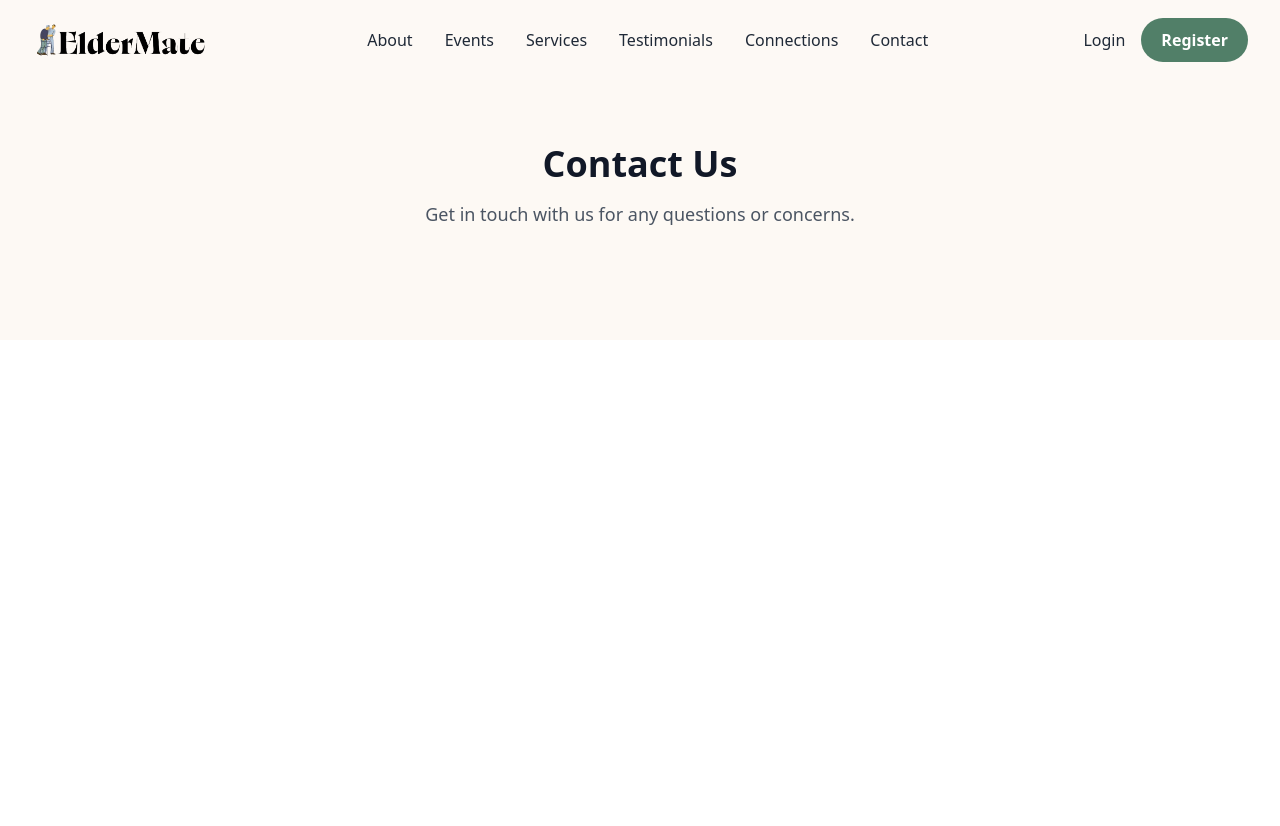
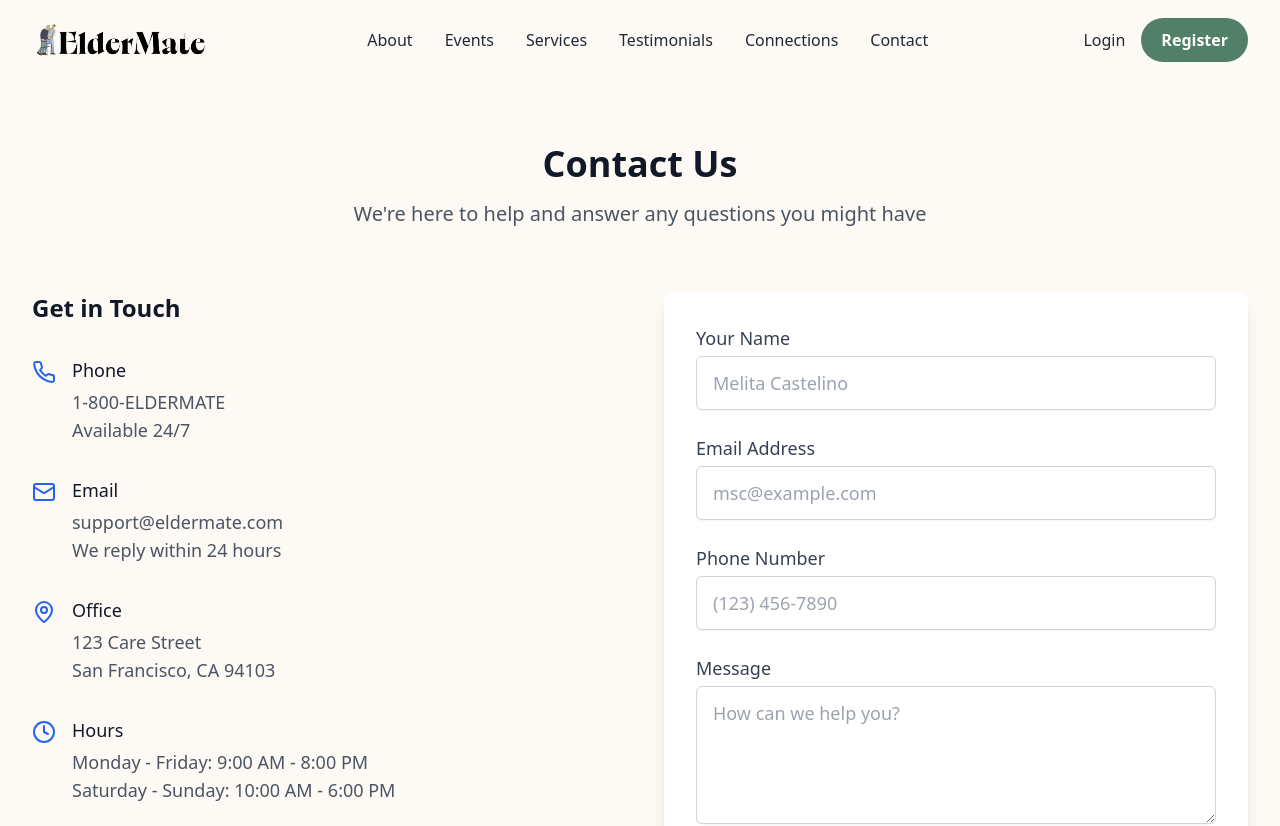
Before and after one commit to ProdigyRahul/Eldermate-fsd, a React (Vite) app in the folder frontend/: page /contact in a window 1280 px wide. Shown: the top 826 px of the page. Before the commit the page ends 800 px from the top, so only its background shows below. Built offline with nearby package versions, Linux system fonts and the light colour scheme.

Commit message:
final changes

```diff
--- a/frontend/src/App.tsx
+++ b/frontend/src/App.tsx
@@ -37,19 +37,19 @@ function App() {
                   <Services />
                   <Testimonials />
                   <Contact />
-                  <CompleteProfile />
+                  {/* <CompleteProfile />
                   <GrandpalForm />
                   <MateForm />
                   <MyProfile />
                   <MyEvents />
                   <ActivityLog />
-                  <RatingAndFeedback />
+                  <RatingAndFeedback /> */}
 
                 </main>
               }
             />
 
-            {/* Individual page routes */}
+            <Route path="/" element={<Home />} />
             <Route path="/about" element={<About />} />
             <Route path="/contact" element={<Contact />} />
             <Route path="/events" element={<Events />} />
--- a/frontend/src/components/CompleteProfile.tsx
+++ b/frontend/src/components/CompleteProfile.tsx
@@ -167,7 +167,7 @@ const CompleteProfile: React.FC = () => {
                     <div className="form-group">
                         <label className="block text-left">Select Your Role:</label>
                         <div className='flex gap-4 mt-2'>
-                            <Link to="/mate-details" className='w-full bg-teal-600 text-white rounded-md py-2 text-center'>Mate</Link>
+                            <Link to="/mateForm" className='w-full bg-teal-600 text-white rounded-md py-2 text-center'>Mate</Link>
                             <Link to="/grandpalForm" className='w-full bg-teal-600 text-white rounded-md py-2 text-center'>Grandpal</Link>
                         </div>
                     </div>
--- a/frontend/src/components/Contact.tsx
+++ b/frontend/src/components/Contact.tsx
@@ -1,19 +1,175 @@
-import React from 'react';
+import React, { useState } from 'react';
+import { Mail, Phone, MapPin, Clock } from 'lucide-react';
+// import { Alert, AlertDescription } from '@/components/ui/alert';
 
-const Contact: React.FC = () => {
+const Contact = () => {
+  const [formStatus, setFormStatus] = useState<'idle' | 'success' | 'error'>('idle');
+  const [formData, setFormData] = useState({
+    name: '',
+    email: '',
+    phone: '',
+    message: ''
+  });
+
+  const handleSubmit = (e: React.FormEvent) => {
+    e.preventDefault();
+    // Simulate form submission
+    setFormStatus('success');
+    // Reset form
+    setFormData({ name: '', email: '', phone: '', message: '' });
+  };
+
+  const handleChange = (e: React.ChangeEvent<HTMLInputElement | HTMLTextAreaElement>) => {
+    setFormData({
+      ...formData,
+      [e.target.name]: e.target.value
+    });
+  };
+
   return (
-    <section className="py-16 bg-[#fdf9f4] ">
+    <section className="py-16 bg-[#fdf9f4]">
       <div className="max-w-7xl mx-auto px-4 sm:px-6 lg:px-8">
         <div className="text-center">
-          <h2 className="text-3xl font-bold text-gray-900 sm:text-4xl">Contact Us</h2>
-          <p className="mt-4 text-lg text-gray-600">
-            Get in touch with us for any questions or concerns.
+          <h2 className="text-4xl font-bold text-gray-900">Contact Us</h2>
+          <p className="mt-4 text-xl text-gray-600">
+            We're here to help and answer any questions you might have
           </p>
         </div>
-        <div className="mt-12 max-w-lg mx-auto">
-          <form className="space-y-6">
-            {/* Add contact form here */}
-          </form>
+
+        <div className="mt-16 grid grid-cols-1 lg:grid-cols-2 gap-12">
+          {/* Contact Information */}
+          <div className="space-y-8 lg:pr-12">
+            <div className="text-2xl font-semibold text-gray-900 mb-6">
+              Get in Touch
+            </div>
+
+            <div className="flex items-start space-x-4">
+              <Phone className="w-6 h-6 text-blue-600 mt-1" />
+              <div>
+                <h3 className="text-lg font-medium text-gray-900">Phone</h3>
+                <p className="mt-1 text-lg text-gray-600">
+                  1-800-ELDERMATE<br />
+                  Available 24/7
+                </p>
+              </div>
+            </div>
+
+            <div className="flex items-start space-x-4">
+              <Mail className="w-6 h-6 text-blue-600 mt-1" />
+              <div>
+                <h3 className="text-lg font-medium text-gray-900">Email</h3>
+                <p className="mt-1 text-lg text-gray-600">
+                  support@eldermate.com<br />
+                  We reply within 24 hours
+                </p>
+              </div>
+            </div>
+
+            <div className="flex items-start space-x-4">
+              <MapPin className="w-6 h-6 text-blue-600 mt-1" />
+              <div>
+                <h3 className="text-lg font-medium text-gray-900">Office</h3>
+                <p className="mt-1 text-lg text-gray-600">
+                  123 Care Street<br />
+                  San Francisco, CA 94103
+                </p>
+              </div>
+            </div>
+
+            <div className="flex items-start space-x-4">
+              <Clock className="w-6 h-6 text-blue-600 mt-1" />
+              <div>
+                <h3 className="text-lg font-medium text-gray-900">Hours</h3>
+                <p className="mt-1 text-lg text-gray-600">
+                  Monday - Friday: 9:00 AM - 8:00 PM<br />
+                  Saturday - Sunday: 10:00 AM - 6:00 PM
+                </p>
+              </div>
+            </div>
+          </div>
+
+          {/* Contact Form */}
+          <div className="bg-white rounded-lg shadow-lg p-8">
+            <form onSubmit={handleSubmit} className="space-y-6">
+              <div>
+                <label htmlFor="name" className="block text-lg font-medium text-gray-700">
+                  Your Name
+                </label>
+                <input
+                  type="text"
+                  id="name"
+                  name="name"
+                  value={formData.name}
+                  onChange={handleChange}
+                  required
+                  className="mt-1 block w-full px-4 py-3 border border-gray-300 rounded-md shadow-sm text-lg"
+                  placeholder="Melita Castelino"
+                />
+              </div>
+
+              <div>
+                <label htmlFor="email" className="block text-lg font-medium text-gray-700">
+                  Email Address
+                </label>
+                <input
+                  type="email"
+                  id="email"
+                  name="email"
+                  value={formData.email}
+                  onChange={handleChange}
+                  required
+                  className="mt-1 block w-full px-4 py-3 border border-gray-300 rounded-md shadow-sm text-lg"
+                  placeholder="msc@example.com"
+                />
+              </div>
+
+              <div>
+                <label htmlFor="phone" className="block text-lg font-medium text-gray-700">
+                  Phone Number
+                </label>
+                <input
+                  type="tel"
+                  id="phone"
+                  name="phone"
+                  value={formData.phone}
+                  onChange={handleChange}
+                  className="mt-1 block w-full px-4 py-3 border border-gray-300 rounded-md shadow-sm text-lg"
+                  placeholder="(123) 456-7890"
+                />
+              </div>
+
+              <div>
+                <label htmlFor="message" className="block text-lg font-medium text-gray-700">
+                  Message
+                </label>
+                <textarea
+                  id="message"
+                  name="message"
+                  value={formData.message}
+                  onChange={handleChange}
+                  required
+                  rows={4}
+                  className="mt-1 block w-full px-4 py-3 border border-gray-300 rounded-md shadow-sm text-lg"
+                  placeholder="How can we help you?"
+                />
+              </div>
+
+              <button
+                type="submit"
+                className="w-full #517f68 text-white px-6 py-4 rounded-md text-lg font-medium hover:bg-blue-700 transition-colors"
+              >
+                Send Message
+              </button>
+            </form>
+
+            {/* {formStatus === 'success' && (
+              <Alert className="mt-6 bg-green-50 border-green-200">
+                <AlertDescription className="text-green-800">
+                  Thank you for your message! We'll get back to you soon.
+                </AlertDescription>
+              </Alert>
+            )} */}
+          </div>
         </div>
       </div>
     </section>
--- a/frontend/src/components/MateForm.tsx
+++ b/frontend/src/components/MateForm.tsx
@@ -145,7 +145,8 @@ export default function MateForm() {
                             className="mt-1 block w-full border border-gray-300 rounded-md p-2"
                         />
                     </div>
-                    <button type="submit" className="mt-4 w-full bg-green-600 text-white font-semibold py-2 rounded-md hover:bg-green-500 transition duration-200">Submit</button>
+                    <button type="submit" className="mt-4 w-full bg-green-600 text-white font-semibold py-2 rounded-md hover:bg-green-500 transition duration-200">
+                    </button>
                 </form>
             </div>
         </div>
--- a/frontend/src/components/Register.tsx
+++ b/frontend/src/components/Register.tsx
@@ -76,7 +76,8 @@ const Register: React.FC = () => {
               type="submit"
               className="block w-full p-3 bg-[#517f68] text-white rounded-lg transition duration-200 hover:bg-[#3f6b5a] transform hover:scale-105"
             >
-              Register
+              <Link to='/completeProfile'>Register</Link>
+
             </button>
           </form>
           <p className="mt-4 text-center">
```
